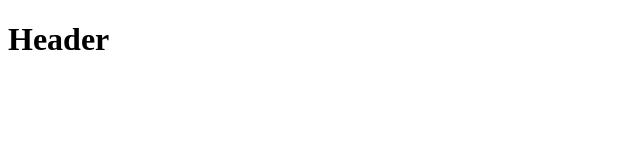
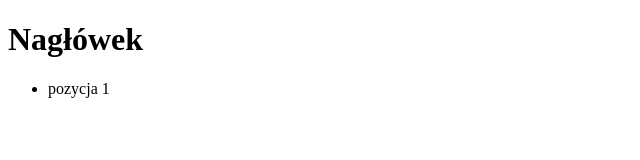
Before and after one commit to dcent666/test_repository, a plain HTML site: page index.html in a window 1280 px wide. Shown: the whole page, without its empty margins (0-640 px from the left). Drawn offline with Linux system fonts and the light colour scheme.

Commit message:
Update index.html

```diff
--- a/index.html
+++ b/index.html
@@ -1,5 +1,5 @@
 <!DOCTYPE html>
-<html lang="en">
+<html lang="pl">
   <head>
     <meta charset="UTF-8" />
     <meta http-equiv="X-UA-Compatible" content="IE=edge" />
@@ -7,6 +7,9 @@
     <title>Document</title>
   </head>
   <body>
-    <h1>Header</h1>
+    <h1>Nagłówek</h1>
+    <ul>
+      <li>pozycja 1</li>
+    </ul>
   </body>
 </html>
```
